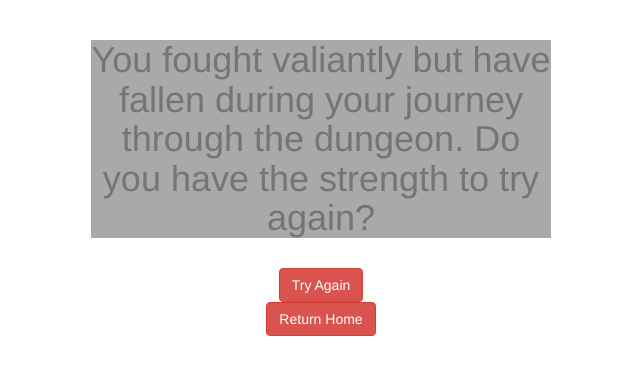
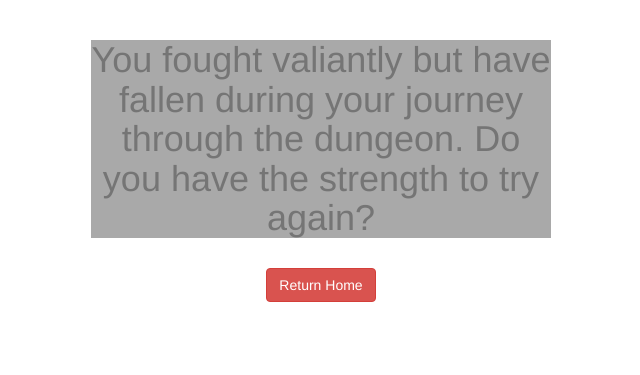
Before and after one commit to aferrard/Dungeon252, a Node server app: page /end in a window 1280 px wide. Shown: the top 375 px of the page, without its empty margins (319-959 px from the left). Run offline with Node 20, Linux system fonts and the light colour scheme; some libraries are stand-ins or nearby versions.

```diff
--- a/Server.js
+++ b/Server.js
@@ -118,7 +118,6 @@ app.get('/outcome', function (req, res) {
     }else if(req.query.d != undefined){
 
     }
-    //res.cookie('health', 0, {maxAge: 9000000});
     res.render('pages/outcome', {
         hero: req.cookies.hero,
         health: req.cookies.health,
--- a/views/pages/end.ejs
+++ b/views/pages/end.ejs
@@ -22,9 +22,6 @@
             You fought valiantly but have fallen during your journey through the dungeon.
             Do you have the strength to try again?
         </h1><br>
-        <form align="center" class="form-horizontal" action="/start">
-            <input value="Try Again" type="submit" class="btn btn-danger">
-        </form>
         <form align="center" class="form-horizontal" action="/">
             <input value="Return Home" type="submit" class="btn btn-danger">
         </form>
```
